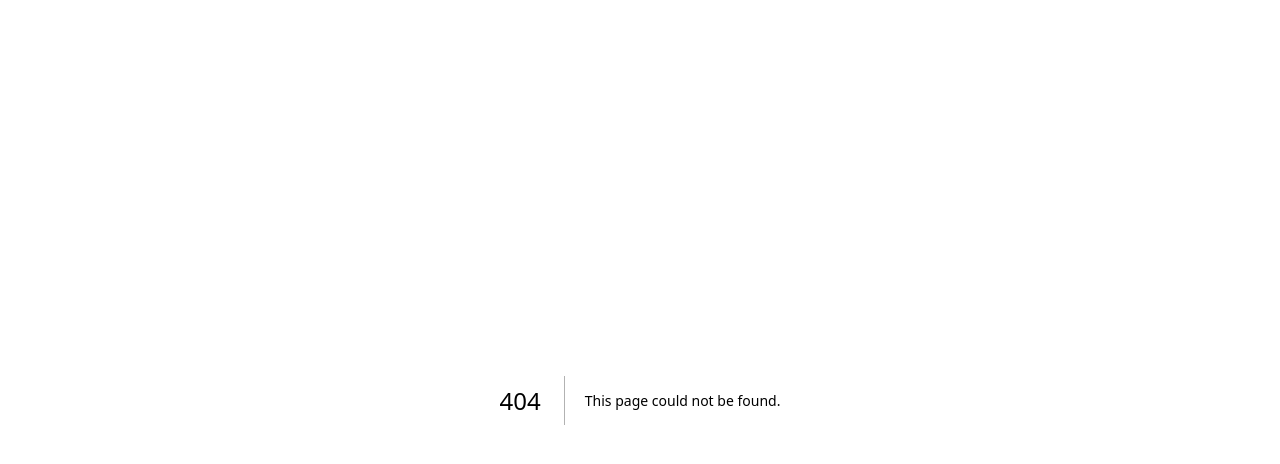
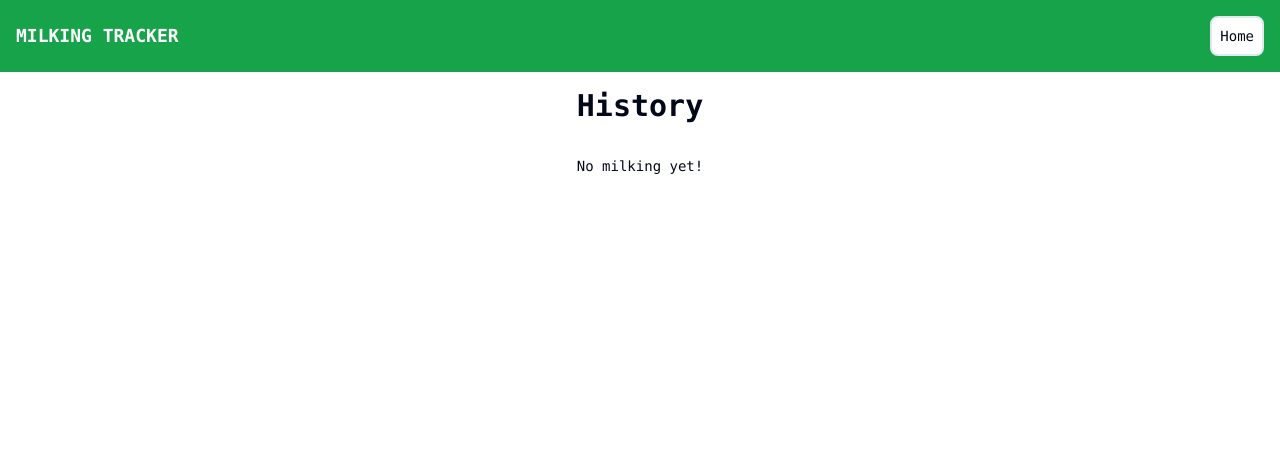
Before and after one commit to Code14-ZeD/milking-template, a Next.js app: page /history in a window 1280 px wide. Before the commit this address had no page. Shown: the top 464 px of the page. Built offline with nearby package versions, Linux system fonts and the light colour scheme.

Commit message:
added milking history page

```diff
--- /dev/null
+++ b/src/app/history/page.jsx
@@ -0,0 +1,21 @@
+import Link from "next/link";
+
+export default function History() {
+  return (
+    <main className="flex min-h-screen flex-col items-center justify-between p-4">
+      <div className="z-10 flex-col max-w-5xl w-full items-center font-mono text-sm flex">
+        <div className="w-dvw flex flex-row justify-between items-center -my-4 bg-green-600">
+          <p className="m-4 text-lg text-white font-bold">MILKING TRACKER</p>
+          <Link
+            className={"p-2 border-2 rounded-lg m-4 flex bg-white"}
+            href={"/"}
+          >
+            Home
+          </Link>
+        </div>
+        <p className="text-3xl font-bold py-8">History</p>
+        <p>No milking yet!</p>
+      </div>
+    </main>
+  );
+}
--- a/src/app/home/page.jsx
+++ b/src/app/home/page.jsx
@@ -4,6 +4,7 @@ import Image from "next/image";
 import { useEffect, useState } from "react";
 import Dialog from "@/components/dialog";
 import { v4 as uuidv4 } from "uuid";
+import Link from "next/link";
 
 export default function Home() {
   const [state, setState] = useState("Not Started");
@@ -102,7 +103,19 @@ export default function Home() {
   return (
     <main className="flex min-h-screen flex-col items-center justify-between">
       <div className="z-10 flex-col max-w-5xl w-full items-center p-4 font-mono text-sm flex">
-        <p className="text-2xl font-bold">MILKING TRACKER</p>
+        <div className="w-dvw flex flex-row justify-between items-center -my-4 bg-green-600">
+          <p className="m-4 text-lg text-white font-bold">MILKING TRACKER</p>
+          <Link
+            className={
+              state === "Not Started"
+                ? "p-2 border-2 rounded-lg m-4 flex bg-white"
+                : "pointer-events-none right-2 p-2 border-2 rounded-lg m-4 flex bg-white"
+            }
+            href={"/history"}
+          >
+            Milking History
+          </Link>
+        </div>
         <div className="min-h-64">
           <p className="text-6xl font-bold py-20">
             {hr < 10 ? "0" + hr : hr}:{mn < 10 ? "0" + mn : mn}:
```
